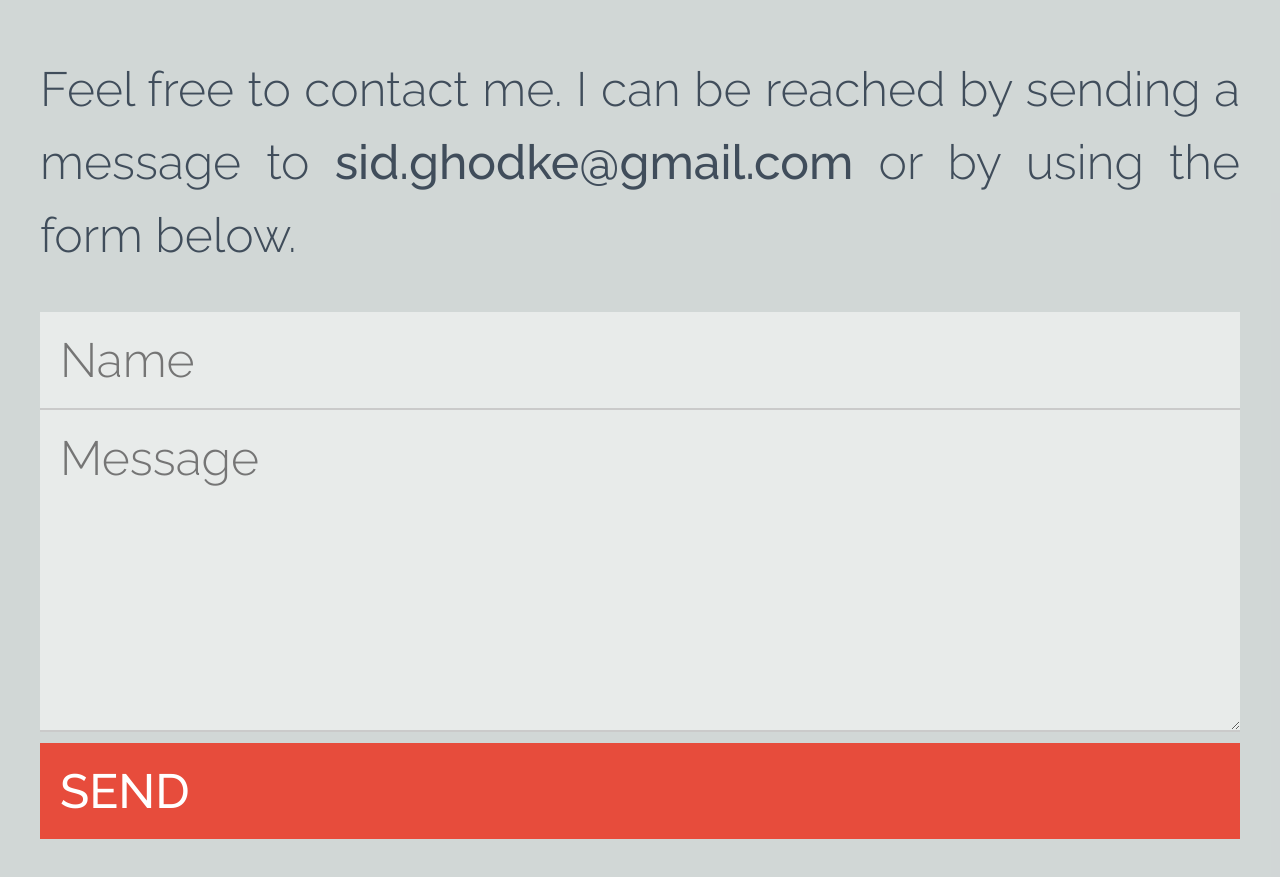
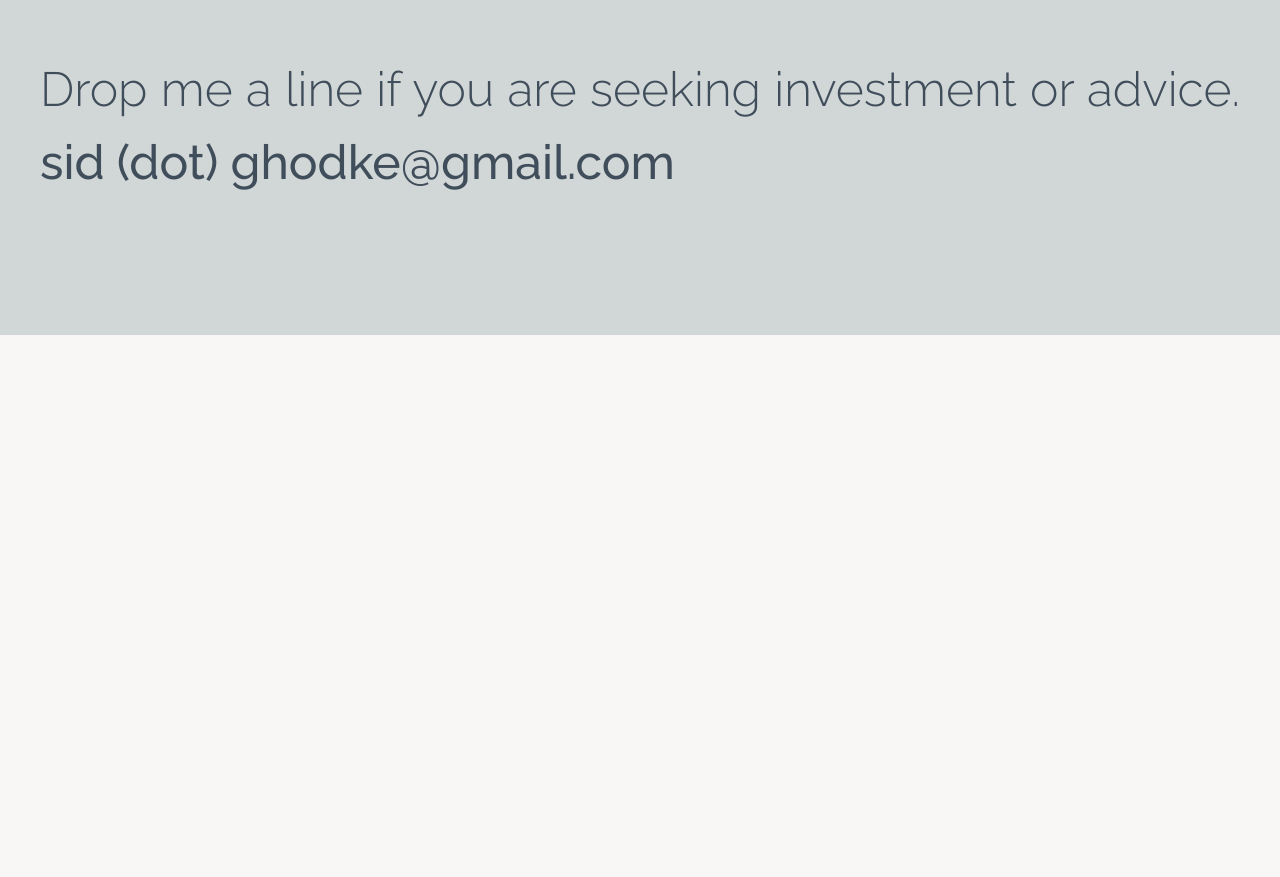
Before and after one commit to sughodke/sughodke.github.io, a Next.js app: page / in a window 1280 px wide. Shown: the part 4380-5257 px from the top of the page. After the commit the page ends 4715 px from the top, so only its background shows below. Built offline with nearby package versions, Linux system fonts and the light colour scheme.

Commit message:
Simplify the contact us CTA Add email obfuscation

```diff
--- a/partials/ContactForm.js
+++ b/partials/ContactForm.js
@@ -3,17 +3,9 @@
 export default function ContactForm() {
     return <section className={styles.contact}>
         <p>
-            Feel free to contact me. I can be reached by sending a message to <a
-            href="#">sid.ghodke@gmail.com</a> or by using the form below.
+            Drop me a line if you are seeking investment or advice.
+
+            <a href="MAILTO:sid.ghodke@gmail.com">sid (dot) ghodke@gmail.com</a>
         </p>
-        <form className={styles.contactForm} action="MAILTO:sid.ghodke@gmail.com" method="get" encType="text/plain">
-            <input className={styles.inputBlockLevel} type="text" name="subject" placeholder="Name" required/>
-            {/*
-            <input class="input-block-level" type="email" name="email" placeholder="Email" required />
-            */}
-            <textarea className={styles.inputBlockLevel} name="body" placeholder="Message" rows="5" required/>
-            <button type="submit" className={styles.sendButton}>SEND</button>
-        </form>
-
     </section>
 }
```
